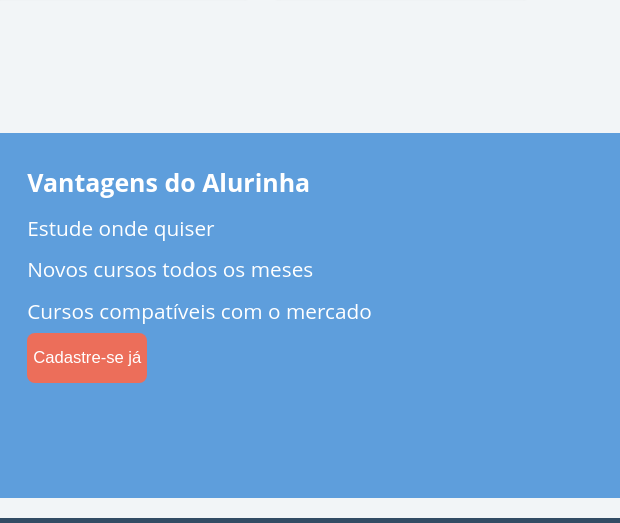
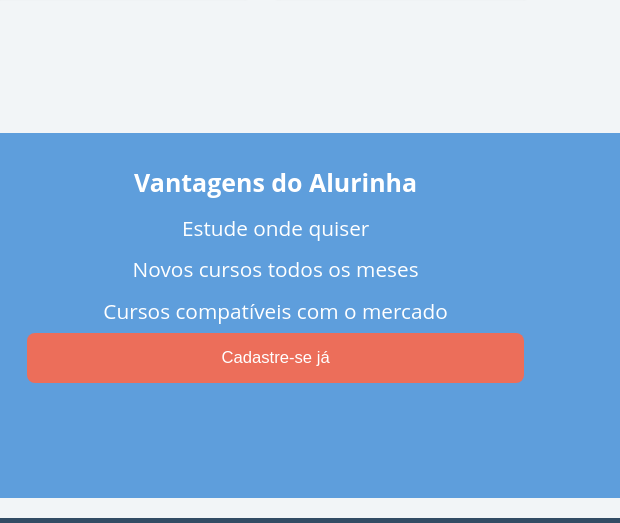
Before and after one commit to gabrielmartinspires-br/posicione-elementos-com-flexbox, a plain HTML site: page index.html in a window 1280 px wide. Shown: the part 634-1157 px from the top of the page, 660-1280 px from the left. Drawn offline with Linux system fonts and the light colour scheme.

Commit message:
Update flexbox.css

```diff
--- a/css/flexbox.css
+++ b/css/flexbox.css
@@ -57,6 +57,13 @@
     display: flex;
 }
 
+.videoSobre-sobre {
+    text-align: center;
+    display: flex;
+    flex-direction: column;
+    flex-grow: 1;
+}
+
 @media screen and (max-width: 768px){
     .cabecalhoPrincipal-nav {
         flex-direction: column;
```
